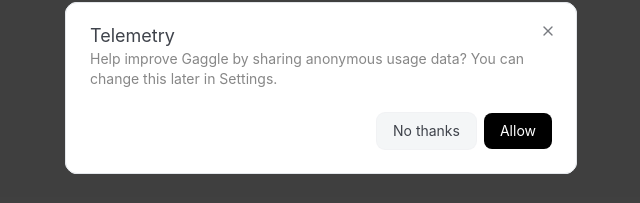
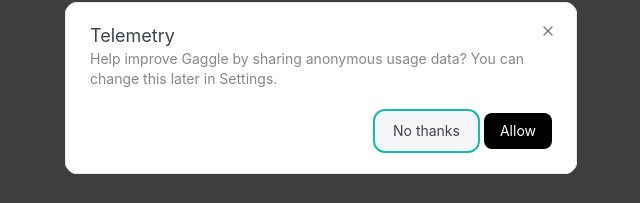
Before and after one commit to frengkysorituamanurung/gaggle, a React (Vite) app in the folder ui/: page / in a window 1280 px wide. Shown: the part 312-515 px from the top of the page, without its empty margins (319-959 px from the left). Built offline with nearby package versions, Linux system fonts and the light colour scheme; no server answers.

Commit message:
feat(ui): phase 6 partial accessibility (focus-visible)

```diff
--- a/ui/src/styles.css
+++ b/ui/src/styles.css
@@ -1160,3 +1160,6 @@
   --shadow-md: 0 4px 6px -1px rgba(0, 0, 0, 0.3), 0 2px 4px -2px rgba(0, 0, 0, 0.2);
   --shadow-lg: 0 10px 15px -3px rgba(0, 0, 0, 0.3), 0 4px 6px -4px rgba(0, 0, 0, 0.2);
 }
+
+/* Accessibility: visible focus */
+:focus-visible { outline: 2px solid var(--color-block-teal, #13bbaf); outline-offset: 2px; }
```
